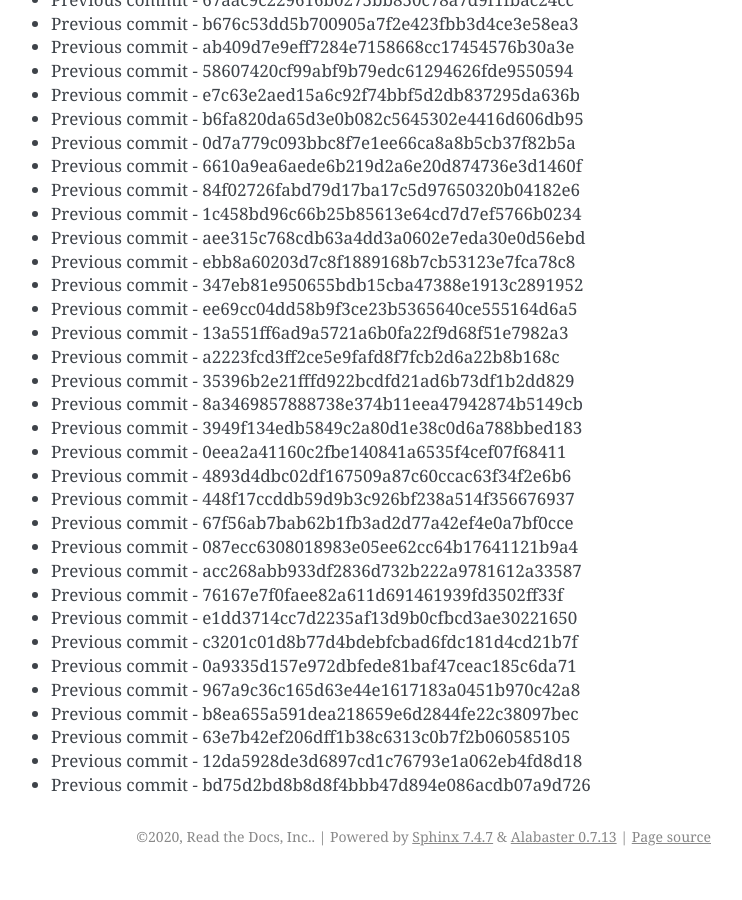
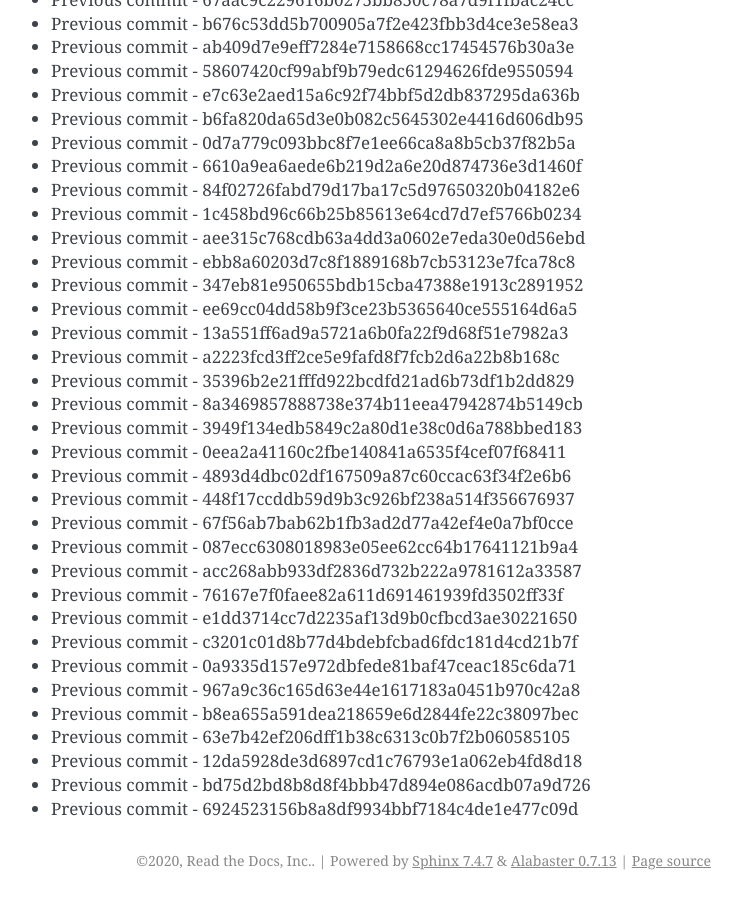
Before and after one commit to readthedocs/rtd-git-stresstest, a Sphinx documentation site: the page built from docs/updates.rst, in a window 1280 px wide and 900 px high, scrolled down 26404 px. Shown: the whole window, without its empty margins (399-1141 px from the left). Built offline with Sphinx 7.4.7, drawn with Linux system fonts in a browser that asks for light colours; before the commit the page ends 27280 px from its top, so only the background shows below that.

Commit message:
Generating commit from previous: 6924523156b8a8df9934bbf7184c4de1e477c09d

```diff
--- a/docs/updates.rst
+++ b/docs/updates.rst
@@ -1141,3 +1141,4 @@ It can be tested for any performance characteristics.
 * Previous commit - 63e7b42ef206dff1b38c6313c0b7f2b060585105
 * Previous commit - 12da5928de3d6897cd1c76793e1a062eb4fd8d18
 * Previous commit - bd75d2bd8b8d8f4bbb47d894e086acdb07a9d726
+* Previous commit - 6924523156b8a8df9934bbf7184c4de1e477c09d
```
